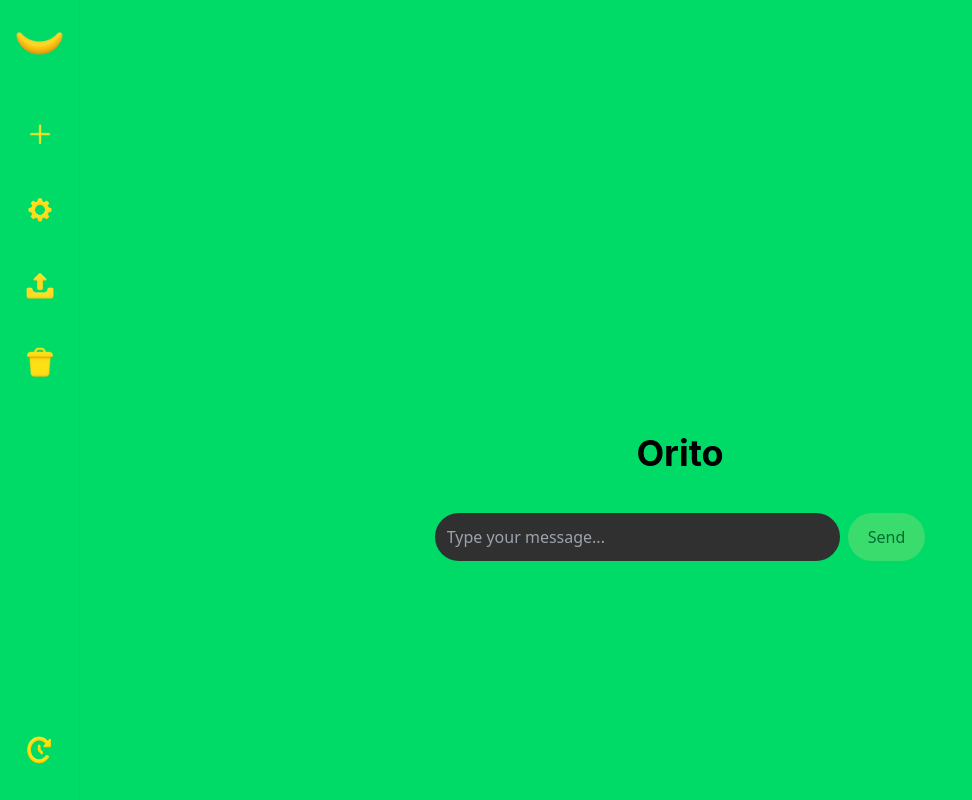
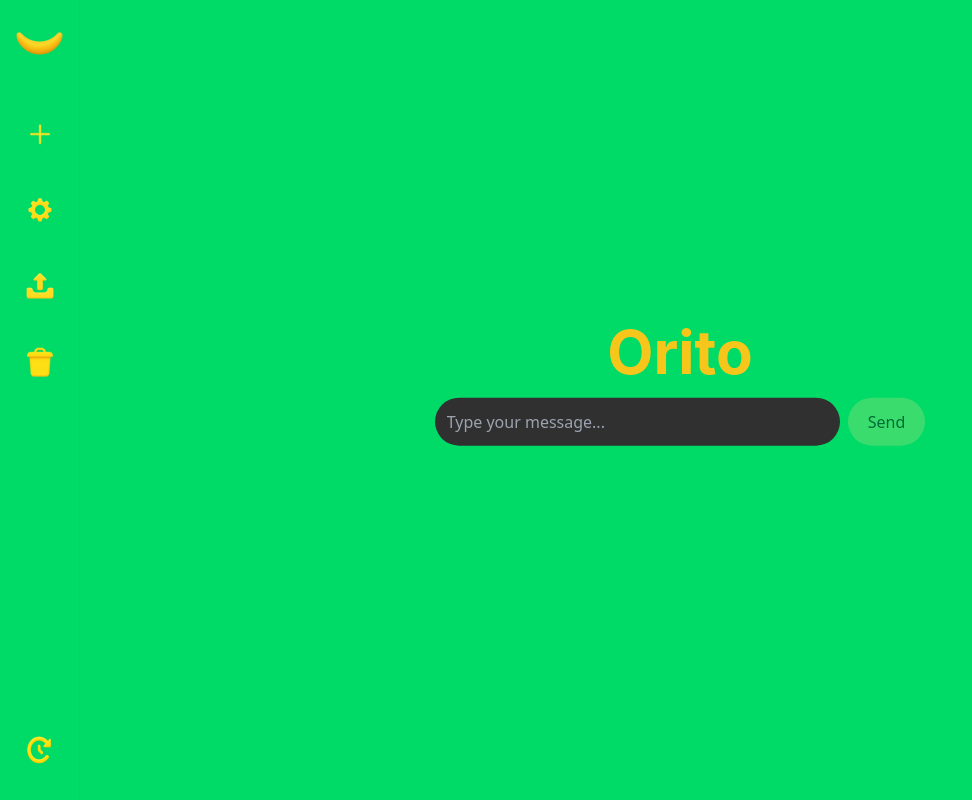
Before and after one commit to auricIecu/ori.v3, a React (Vite) app in the folder Chatbot/frontend/chatbotui/: page / in a window 1280 px wide. Shown: the whole page, without its empty margins (0-972 px from the left). Built offline with nearby package versions, Linux system fonts and the light colour scheme.

Commit message:
Orito con colores verde y amarillo

```diff
--- a/Chatbot/frontend/chatbotui/src/App.jsx
+++ b/Chatbot/frontend/chatbotui/src/App.jsx
@@ -353,9 +353,9 @@ const App = () => {
 
 
         {isChatActive && (
-          <div className={`flex flex-col items-center ${isFirstInteraction ? 'h-full justify-center' : ''}`}>
+          <div className={`flex flex-col items-center ${isFirstInteraction ? 'h-full' : ''}`} style={isFirstInteraction ? {justifyContent: 'center', transform: 'translateY(-20%)'} : {}}>
             {isFirstInteraction && (
-              <h1 className="text-4xl font-bold mb-8 text-black" style={{ fontFamily: '-apple-system, BlinkMacSystemFont, "Segoe UI", Roboto, Helvetica, Arial, sans-serif' }}>
+              <h1 className="text-6xl font-bold mb-2" style={{ fontFamily: '-apple-system, BlinkMacSystemFont, "Segoe UI", Roboto, Helvetica, Arial, sans-serif', color: '#f7c61a' }}>
                 Orito
               </h1>
             )}
```
Also changed, not shown: 1 other file (tests, documents, lock files or other folders).
